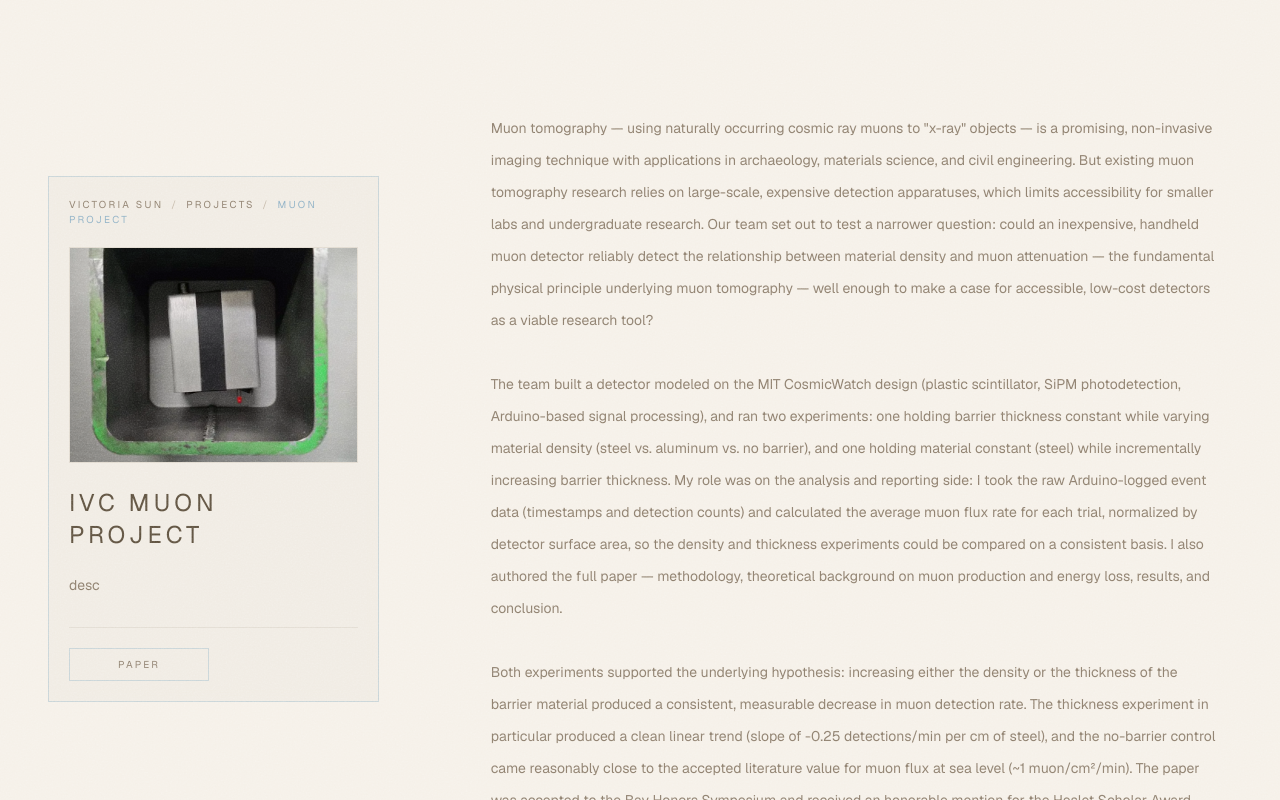
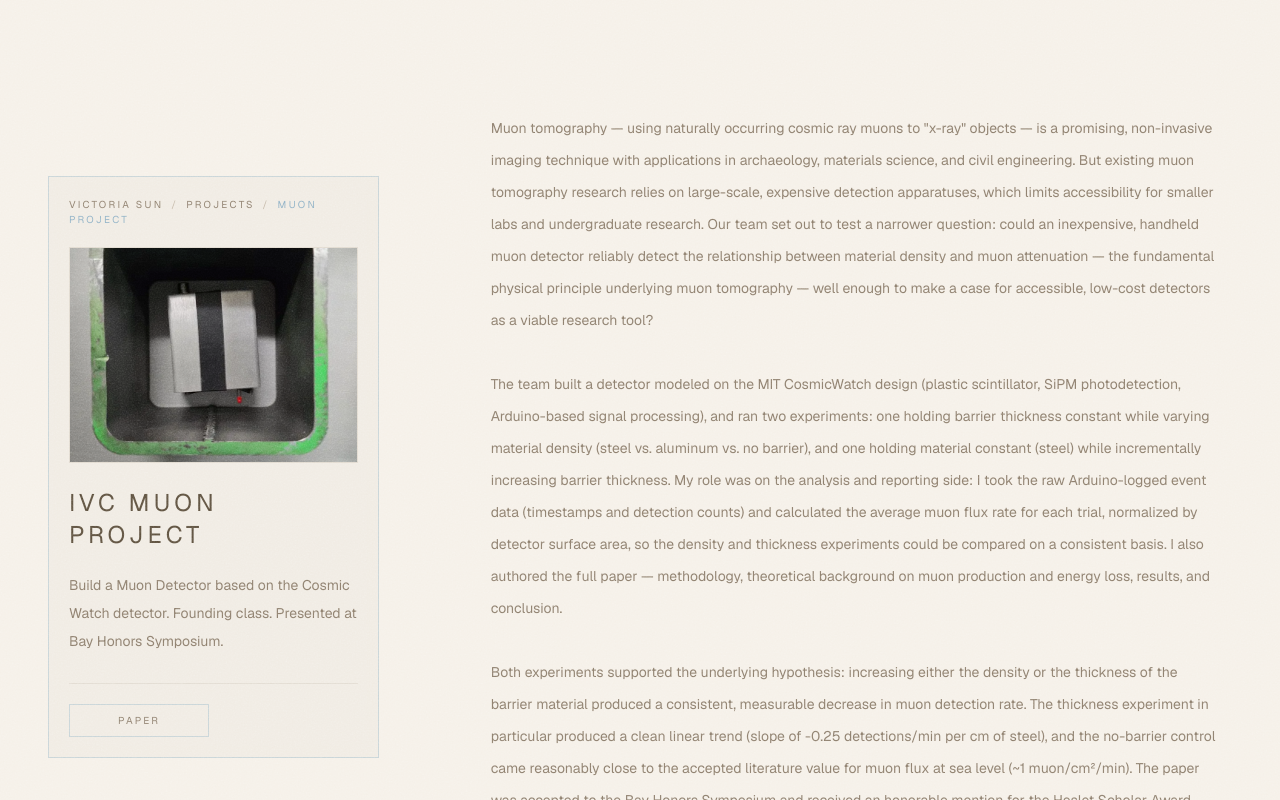
Before and after one commit to victoriasunshine/victoriasun.xyz, a Next.js app: page /projects/muon-project in a window 1280 px wide. Built offline with nearby package versions, Linux system fonts and the light colour scheme.

Commit message:
Fix descriptions on portfolio pages

```diff
--- a/app/projects/foundation-fix/page.tsx
+++ b/app/projects/foundation-fix/page.tsx
@@ -10,7 +10,7 @@ export default function FoundationFixPage() {
       ]}
       imageSrc="/images/projects/Foundation_Fix.png"
       title="Foundation Fix"
-      description="desc"
+      description="Worked on face detection algorithm, as well as color sampling algorithm."
       links={[
         { label: "Paper", href: "/files/engineer_report.pdf" },
         { label: "GitHub", href: "https://github.com/dalenas/foundation-fix"},
--- a/app/projects/legacy-robotics/page.tsx
+++ b/app/projects/legacy-robotics/page.tsx
@@ -10,7 +10,7 @@ export default function LegacyRoboticsPage() {
       ]}
       imageSrc="/images/projects/UCI_Legacy_Robotics_logo.png"
       title="UCI Legacy Robotics"
-      description="A redesign of my personal website using Next.js, Tailwind, and more artistic design."
+      description="Legacy is a project team at UCI that builds a rover for the University Rover Challenge. The Autonomous Navigation Subteam is in charge of the software that allows the rover to complete the Autonomous Navigation mission. This mission requires using a camera to navigate terrain by itself and generate panoramas of its surroundings."
       links={[
         { label: "GitHub", href: "https://github.com/UCI-Legacy-Robotics/URC-2026" },
       ]}
--- a/app/projects/muon-project/page.tsx
+++ b/app/projects/muon-project/page.tsx
@@ -10,7 +10,7 @@ export default function MuonProjectPage() {
       ]}
       imageSrc="/images/projects/Muon_Project.png"
       title="IVC Muon Project"
-      description="desc"
+      description="Build a Muon Detector based on the Cosmic Watch detector. Founding class. Presented at Bay Honors Symposium."
       links={[
         { label: "Paper", href: "/files/Muon_paper.pdf" },
       ]}
```
